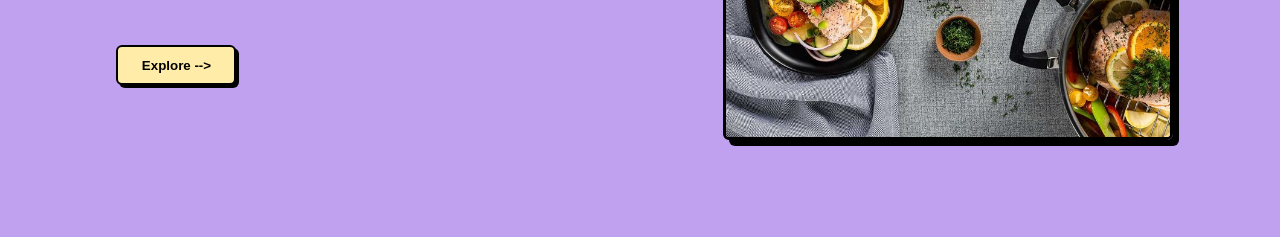
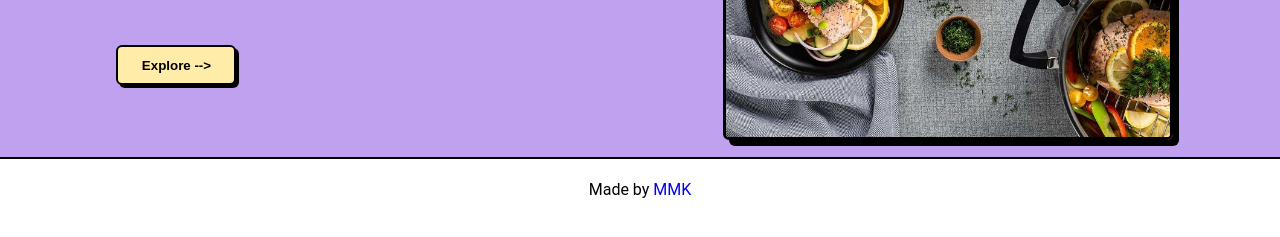
Before and after one commit to muktarkabir/restaurant-page, a website built with webpack: page src/template.html in a window 1280 px wide. Shown: the part 375-612 px from the top of the page. Built offline with nearby package versions, Linux system fonts and the light colour scheme.

Commit message:
Add footer

```diff
--- a/src/modules/homepage/homepage.css
+++ b/src/modules/homepage/homepage.css
@@ -3,6 +3,7 @@
   align-items: center;
   justify-content: space-around;
   width: 100%;
+  min-height: 100%;
   flex-wrap: wrap;
   gap: 0.9rem;
   margin-top: 0.8rem;
--- a/src/style.css
+++ b/src/style.css
@@ -19,7 +19,6 @@
 }
 
 body {
-  background-color: var(--bgc-purple);
   display: flex;
   flex-direction: column;
   font-family: var(--font-stack);
@@ -74,7 +73,23 @@ button {
 }
 
 #content {
-  max-height: var(--content-height);
+  min-height: var(--content-height);
   padding: 0.8rem;
   display: flex;
+  background-color: var(--bgc-purple);
 }
+
+footer{
+  height: calc(var(--header-height) - 6dvh);
+  display: flex;
+  align-items: center;
+  justify-content: center;
+  padding: .6rem;
+  background-color: var(--background-color);
+border-top: 2px solid black;
+
+a{
+  text-decoration: none;
+}
+
+}
--- a/src/template.html
+++ b/src/template.html
@@ -20,5 +20,8 @@
       </nav>
     </header>
     <div id="content"></div>
+    <footer>
+      <p>Made by <a href="github.com/muktarkabir">MMK</a></p>
+    </footer>
   </body>
 </html>
```
